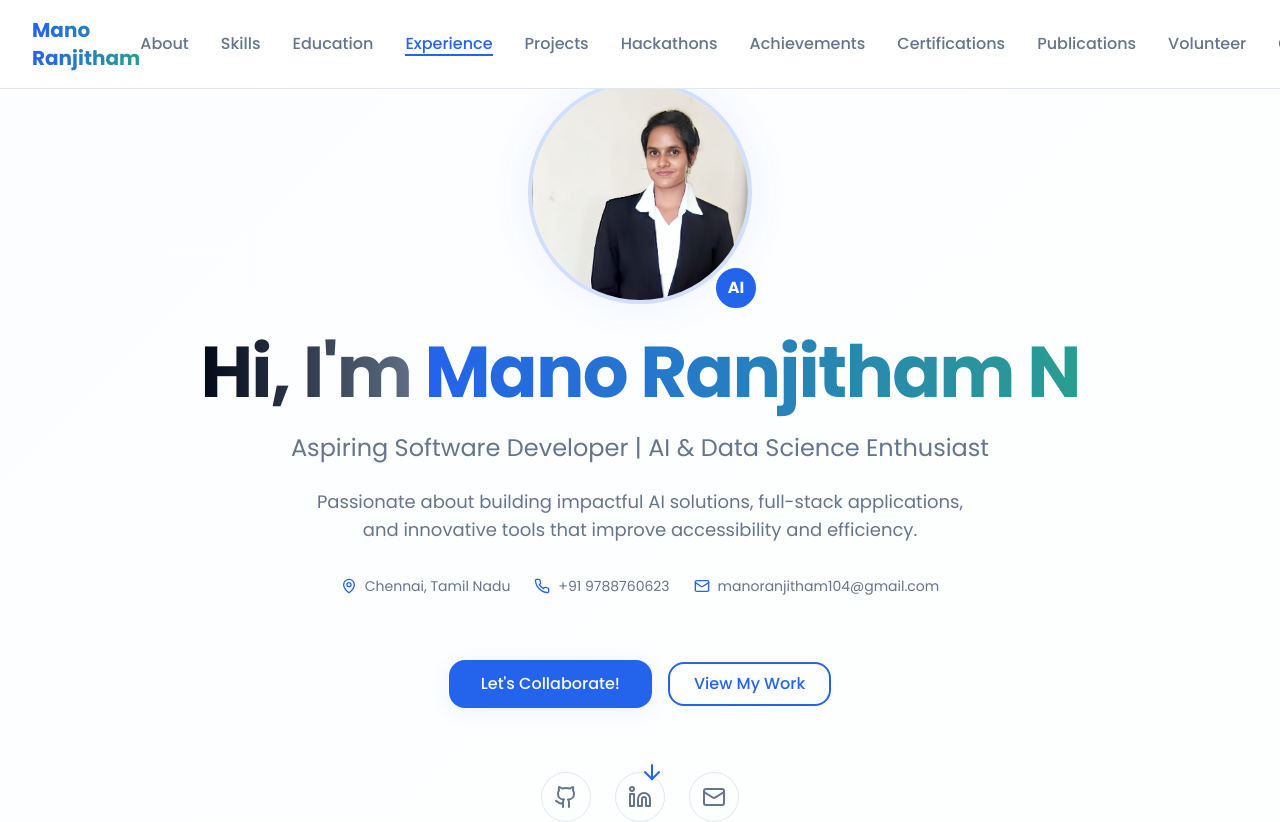
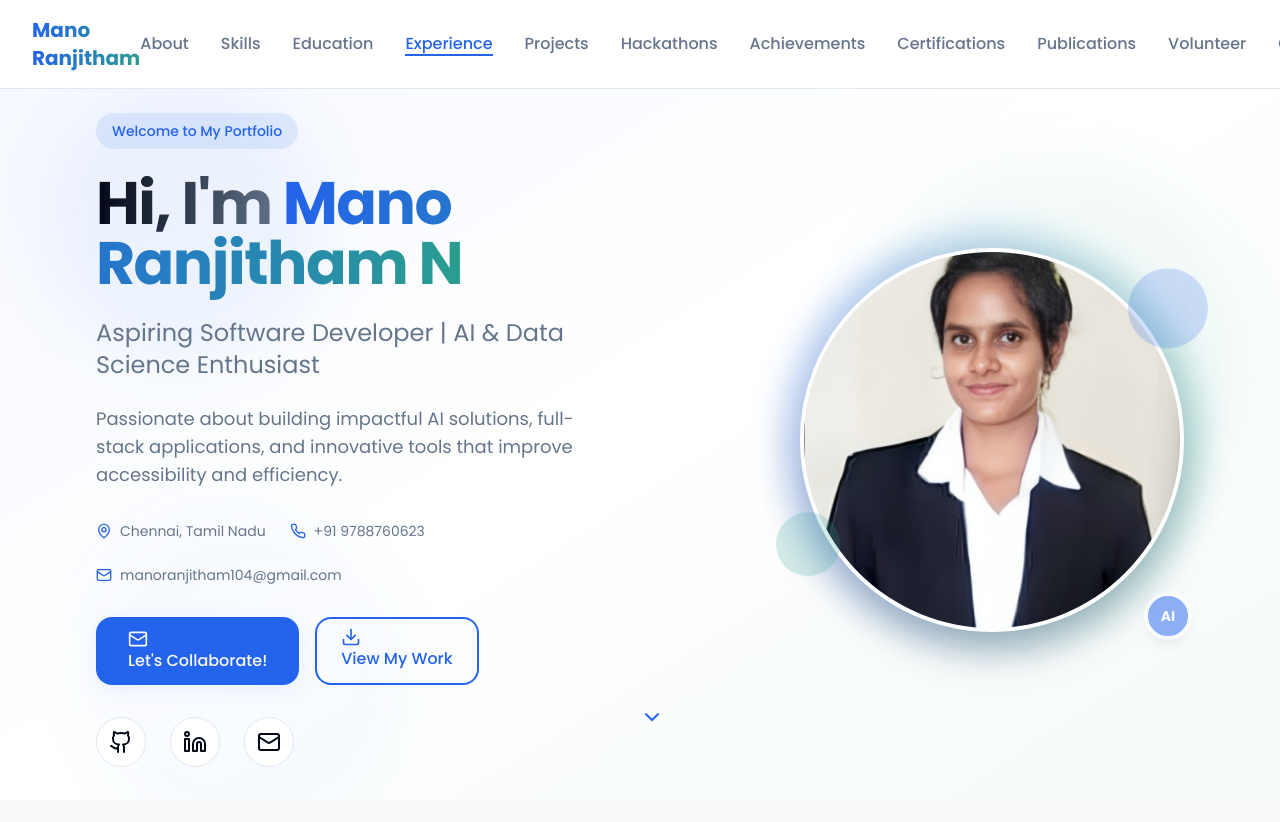
Before and after one commit to Manoranjitham10/Mano-Portfolio, a React (Vite) app: page / in a window 1280 px wide. Shown: the top 822 px of the page. Built offline with nearby package versions, Linux system fonts and the light colour scheme.

Commit message:
Add animations and refine theme
Updated the portfolio website with animations and adjusted the theme to be less light, while also replacing the profile picture with the provided image.

```diff
--- a/src/components/HeroSection.tsx
+++ b/src/components/HeroSection.tsx
@@ -1,4 +1,4 @@
-import { ArrowDown, Download, Github, Linkedin, Mail, MapPin, Phone } from 'lucide-react';
+import { ArrowDown, Download, Github, Linkedin, Mail, MapPin, Phone, ChevronDown } from 'lucide-react';
 
 const HeroSection = () => {
   const scrollToAbout = () => {
@@ -9,32 +9,24 @@ const HeroSection = () => {
   };
 
   return (
-    <section className="min-h-screen flex items-center justify-center relative overflow-hidden pt-20">
-      {/* Background Pattern */}
-      <div className="absolute inset-0 bg-hero-gradient opacity-20"></div>
-      <div className="absolute inset-0 bg-grid-pattern opacity-10"></div>
-
-      <div className="relative z-10 max-w-6xl mx-auto px-4 sm:px-6 lg:px-8 text-center">
-        <div className="space-y-8">
-          {/* Profile Image */}
-          <div className="flex justify-center mb-8">
-            <div className="relative">
-              <div className="w-48 h-48 md:w-56 md:h-56 rounded-full overflow-hidden border-4 border-primary/20 shadow-glow">
-                <img
-                  src="/lovable-uploads/8cea62e1-9cd0-486f-b9e9-238f12bec2dc.png"
-                  alt="Mano Ranjitham N"
-                  className="w-full h-full object-cover"
-                />
-              </div>
-              <div className="absolute -bottom-2 -right-2 w-12 h-12 bg-primary rounded-full flex items-center justify-center border-4 border-background">
-                <span className="text-primary-foreground font-bold">AI</span>
-              </div>
-            </div>
+    <section className="min-h-screen flex items-center justify-center relative overflow-hidden pt-20 bg-gradient-to-br from-primary/5 via-background to-accent/5">
+      {/* Animated Background Elements */}
+      <div className="absolute inset-0 overflow-hidden">
+        <div className="absolute top-20 left-10 w-72 h-72 bg-primary/10 rounded-full mix-blend-multiply filter blur-xl animate-pulse"></div>
+        <div className="absolute top-40 right-10 w-96 h-96 bg-accent/10 rounded-full mix-blend-multiply filter blur-xl animate-pulse" style={{ animationDelay: '2s' }}></div>
+        <div className="absolute -bottom-8 left-20 w-80 h-80 bg-primary/5 rounded-full mix-blend-multiply filter blur-xl animate-pulse" style={{ animationDelay: '4s' }}></div>
       </div>
 
-          {/* Hero Content */}
+      <div className="relative z-10 max-w-6xl mx-auto px-4 sm:px-6 lg:px-8">
+        <div className="grid grid-cols-1 lg:grid-cols-2 gap-12 items-center">
+          {/* Content */}
+          <div className="text-center lg:text-left space-y-8 animate-fade-in">
             <div className="space-y-6">
-            <h1 className="text-4xl md:text-6xl lg:text-7xl font-bold leading-tight">
+              <div className="inline-block px-4 py-2 bg-primary/10 text-primary rounded-full text-sm font-medium animate-scale-in" style={{ animationDelay: '0.3s' }}>
+                Welcome to My Portfolio
+              </div>
+
+              <h1 className="text-4xl md:text-5xl lg:text-6xl font-bold leading-tight animate-fade-in" style={{ animationDelay: '0.5s' }}>
                 <span className="bg-gradient-to-r from-foreground to-muted-foreground bg-clip-text text-transparent">
                   Hi, I'm{' '}
                 </span>
@@ -43,82 +35,105 @@ const HeroSection = () => {
                 </span>
               </h1>
 
-            <p className="text-xl md:text-2xl text-muted-foreground max-w-3xl mx-auto leading-relaxed">
+              <p className="text-xl md:text-2xl text-muted-foreground leading-relaxed animate-fade-in" style={{ animationDelay: '0.7s' }}>
                 Aspiring Software Developer | AI & Data Science Enthusiast
               </p>
 
-            <p className="text-lg text-muted-foreground max-w-2xl mx-auto">
+              <p className="text-lg text-muted-foreground max-w-2xl mx-auto lg:mx-0 animate-fade-in" style={{ animationDelay: '0.9s' }}>
                 Passionate about building impactful AI solutions, full-stack applications, and innovative tools
                 that improve accessibility and efficiency.
               </p>
             </div>
 
             {/* Contact Info */}
-          <div className="flex flex-wrap justify-center gap-6 text-sm text-muted-foreground">
-            <div className="flex items-center gap-2">
+            <div className="flex flex-wrap justify-center lg:justify-start gap-6 text-sm text-muted-foreground animate-fade-in" style={{ animationDelay: '1s' }}>
+              <div className="flex items-center gap-2 hover:text-primary transition-colors">
                 <MapPin size={16} className="text-primary" />
                 Chennai, Tamil Nadu
               </div>
-            <div className="flex items-center gap-2">
+              <div className="flex items-center gap-2 hover:text-primary transition-colors">
                 <Phone size={16} className="text-primary" />
                 +91 9788760623
               </div>
-            <div className="flex items-center gap-2">
+              <div className="flex items-center gap-2 hover:text-primary transition-colors">
                 <Mail size={16} className="text-primary" />
                 manoranjitham104@gmail.com
               </div>
             </div>
 
             {/* CTA Buttons */}
-          <div className="flex flex-col sm:flex-row gap-4 justify-center items-center pt-8">
+            <div className="flex flex-col sm:flex-row gap-4 justify-center lg:justify-start animate-fade-in" style={{ animationDelay: '1.1s' }}>
               <button
                 onClick={() => scrollToSection('contact')}
-              className="btn-hero"
+                className="btn-hero hover:scale-105 transition-transform duration-300 group"
               >
+                <Mail size={20} className="mr-2 group-hover:rotate-12 transition-transform" />
                 Let's Collaborate!
               </button>
               <a
                 href="#projects"
-              className="btn-outline"
+                className="btn-outline hover:scale-105 transition-transform duration-300 group"
               >
+                <Download size={20} className="mr-2 group-hover:translate-y-1 transition-transform" />
                 View My Work
               </a>
             </div>
 
             {/* Social Links */}
-          <div className="flex justify-center gap-6 pt-8">
+            <div className="flex justify-center lg:justify-start gap-6 animate-fade-in" style={{ animationDelay: '1.3s' }}>
               <a
                 href="https://github.com/Manoranjitham10"
                 target="_blank"
                 rel="noopener noreferrer"
-              className="p-3 rounded-full border border-border hover:border-primary transition-all duration-300 hover:-translate-y-1 hover:shadow-primary"
+                className="p-3 rounded-full bg-card border border-border hover:bg-primary hover:text-primary-foreground transition-all duration-300 hover:scale-110 hover:shadow-lg hover:-translate-y-1"
               >
-              <Github size={24} className="text-muted-foreground hover:text-primary transition-colors" />
+                <Github size={24} />
               </a>
               <a
                 href="https://www.linkedin.com/in/mano-ranjitham-n-8037bb254/"
                 target="_blank"
                 rel="noopener noreferrer"
-              className="p-3 rounded-full border border-border hover:border-accent transition-all duration-300 hover:-translate-y-1 hover:shadow-accent"
+                className="p-3 rounded-full bg-card border border-border hover:bg-accent hover:text-accent-foreground transition-all duration-300 hover:scale-110 hover:shadow-lg hover:-translate-y-1"
               >
-              <Linkedin size={24} className="text-muted-foreground hover:text-accent transition-colors" />
+                <Linkedin size={24} />
               </a>
               <a
                 href="mailto:manoranjitham104@gmail.com"
-              className="p-3 rounded-full border border-border hover:border-primary transition-all duration-300 hover:-translate-y-1 hover:shadow-primary"
+                className="p-3 rounded-full bg-card border border-border hover:bg-primary hover:text-primary-foreground transition-all duration-300 hover:scale-110 hover:shadow-lg hover:-translate-y-1"
               >
-              <Mail size={24} className="text-muted-foreground hover:text-primary transition-colors" />
+                <Mail size={24} />
               </a>
+            </div>
+          </div>
+
+          {/* Profile Image */}
+          <div className="flex justify-center lg:justify-end animate-scale-in" style={{ animationDelay: '0.6s' }}>
+            <div className="relative group">
+              <div className="absolute -inset-4 bg-gradient-to-r from-primary to-accent rounded-full blur-lg opacity-25 group-hover:opacity-40 transition-opacity duration-500 animate-pulse"></div>
+              <div className="relative w-80 h-80 md:w-96 md:h-96 rounded-full overflow-hidden border-4 border-white shadow-2xl group-hover:scale-105 transition-transform duration-500">
+                <img
+                  src="/lovable-uploads/67cc23d8-1688-4042-9648-314f59adf40e.png"
+                  alt="Mano Ranjitham N - Software Developer"
+                  className="w-full h-full object-cover object-center"
+                />
+              </div>
+              {/* Floating Elements */}
+              <div className="absolute top-10 -right-6 w-20 h-20 bg-primary/20 rounded-full animate-bounce" style={{ animationDelay: '1s' }}></div>
+              <div className="absolute bottom-10 -left-6 w-16 h-16 bg-accent/20 rounded-full animate-bounce" style={{ animationDelay: '2s' }}></div>
+              <div className="absolute -bottom-2 -right-2 w-12 h-12 bg-primary rounded-full flex items-center justify-center border-4 border-background shadow-lg animate-pulse">
+                <span className="text-primary-foreground font-bold text-sm">AI</span>
+              </div>
+            </div>
+          </div>
         </div>
 
         {/* Scroll Indicator */}
         <button
           onClick={scrollToAbout}
-            className="absolute bottom-8 left-1/2 transform -translate-x-1/2 animate-bounce"
+          className="absolute bottom-8 left-1/2 transform -translate-x-1/2 animate-bounce hover:scale-110 transition-transform"
         >
-            <ArrowDown size={24} className="text-primary" />
+          <ChevronDown size={24} className="text-primary" />
         </button>
-        </div>
       </div>
     </section>
   );
--- a/src/index.css
+++ b/src/index.css
@@ -111,29 +111,29 @@
 
   /* Card Styles */
   .portfolio-card {
-    @apply bg-card border border-border rounded-xl p-6 shadow-lg hover:shadow-xl transition-all duration-300 hover:-translate-y-1;
+    @apply bg-card border border-border rounded-xl p-6 shadow-lg hover:shadow-xl transition-all duration-300 hover:-translate-y-1 hover:scale-105;
     background: var(--card-gradient);
     box-shadow: var(--shadow-card);
   }
 
   /* Button Variants */
   .btn-hero {
-    @apply bg-primary hover:bg-primary/90 text-primary-foreground px-8 py-3 rounded-lg font-medium transition-all duration-300 shadow-lg hover:shadow-xl hover:-translate-y-0.5;
+    @apply bg-primary hover:bg-primary/90 text-primary-foreground px-8 py-3 rounded-lg font-medium transition-all duration-300 shadow-lg hover:shadow-xl hover:-translate-y-0.5 hover:scale-105;
     box-shadow: var(--shadow-primary);
   }
 
   .btn-accent {
-    @apply bg-accent hover:bg-accent/90 text-accent-foreground px-6 py-2 rounded-lg font-medium transition-all duration-300;
+    @apply bg-accent hover:bg-accent/90 text-accent-foreground px-6 py-2 rounded-lg font-medium transition-all duration-300 hover:scale-105;
     box-shadow: var(--shadow-accent);
   }
 
   .btn-outline {
-    @apply border-2 border-primary text-primary hover:bg-primary hover:text-primary-foreground px-6 py-2 rounded-lg font-medium transition-all duration-300;
+    @apply border-2 border-primary text-primary hover:bg-primary hover:text-primary-foreground px-6 py-2 rounded-lg font-medium transition-all duration-300 hover:scale-105;
   }
 
   /* Navigation */
   .nav-link {
-    @apply text-muted-foreground hover:text-primary transition-colors duration-300 font-medium relative;
+    @apply text-muted-foreground hover:text-primary transition-all duration-300 font-medium relative hover:scale-105;
   }
 
   .nav-link.active {
@@ -157,16 +157,16 @@
 
   .timeline-item::before {
     content: '';
-    @apply absolute left-0 top-0 w-3 h-3 bg-primary rounded-full transform -translate-x-1/2 border-2 border-background;
+    @apply absolute left-0 top-0 w-3 h-3 bg-primary rounded-full transform -translate-x-1/2 border-2 border-background animate-pulse;
   }
 
   /* Badge */
   .achievement-badge {
-    @apply bg-primary/10 text-primary px-3 py-1 rounded-full text-sm font-medium border border-primary/20;
+    @apply bg-primary/10 text-primary px-3 py-1 rounded-full text-sm font-medium border border-primary/20 hover:scale-105 transition-transform;
   }
 
   .skill-badge {
-    @apply bg-accent/10 text-accent px-3 py-1 rounded-lg text-sm font-medium border border-accent/20 hover:bg-accent/20 transition-colors duration-300;
+    @apply bg-accent/10 text-accent px-3 py-1 rounded-lg text-sm font-medium border border-accent/20 hover:bg-accent/20 transition-all duration-300 hover:scale-105 hover:-translate-y-1;
   }
 
   /* Glow Effects */
@@ -191,6 +191,65 @@
   .skills-grid {
     @apply grid grid-cols-2 sm:grid-cols-3 md:grid-cols-4 lg:grid-cols-6 gap-3;
   }
+
+  /* Custom animations */
+  @keyframes fadeIn {
+    from {
+      opacity: 0;
+      transform: translateY(20px);
+    }
+    to {
+      opacity: 1;
+      transform: translateY(0);
+    }
+  }
+
+  @keyframes scaleIn {
+    from {
+      opacity: 0;
+      transform: scale(0.9);
+    }
+    to {
+      opacity: 1;
+      transform: scale(1);
+    }
+  }
+
+  @keyframes slideInUp {
+    from {
+      opacity: 0;
+      transform: translateY(30px);
+    }
+    to {
+      opacity: 1;
+      transform: translateY(0);
+    }
+  }
+
+  .animate-fade-in {
+    animation: fadeIn 0.6s ease-out forwards;
+  }
+
+  .animate-scale-in {
+    animation: scaleIn 0.5s ease-out forwards;
+  }
+
+  .animate-slide-up {
+    animation: slideInUp 0.7s ease-out forwards;
+  }
+
+  /* Hover animations */
+  .hover-scale {
+    @apply transition-transform duration-300 hover:scale-105;
+  }
+
+  .hover-glow {
+    @apply transition-all duration-300;
+  }
+
+  .hover-glow:hover {
+    box-shadow: 0 0 20px hsl(var(--primary) / 0.3);
+  }
 }
 
 @layer base {
```
Also changed, not shown: public/lovable-uploads/67cc23d8-1688-4042-9648-314f59adf40e.png (added). Lines whose indentation alone changed are shown as unchanged.
